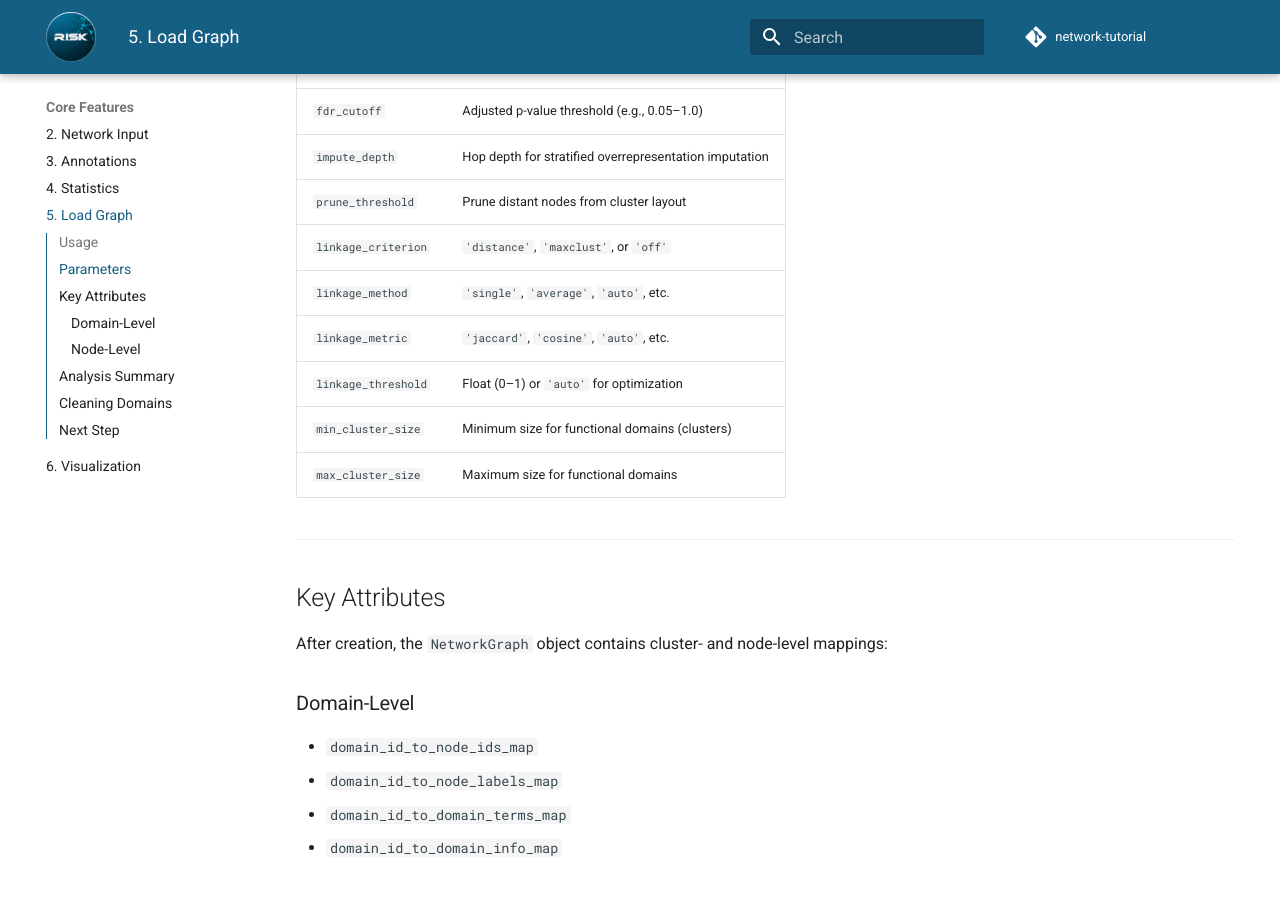
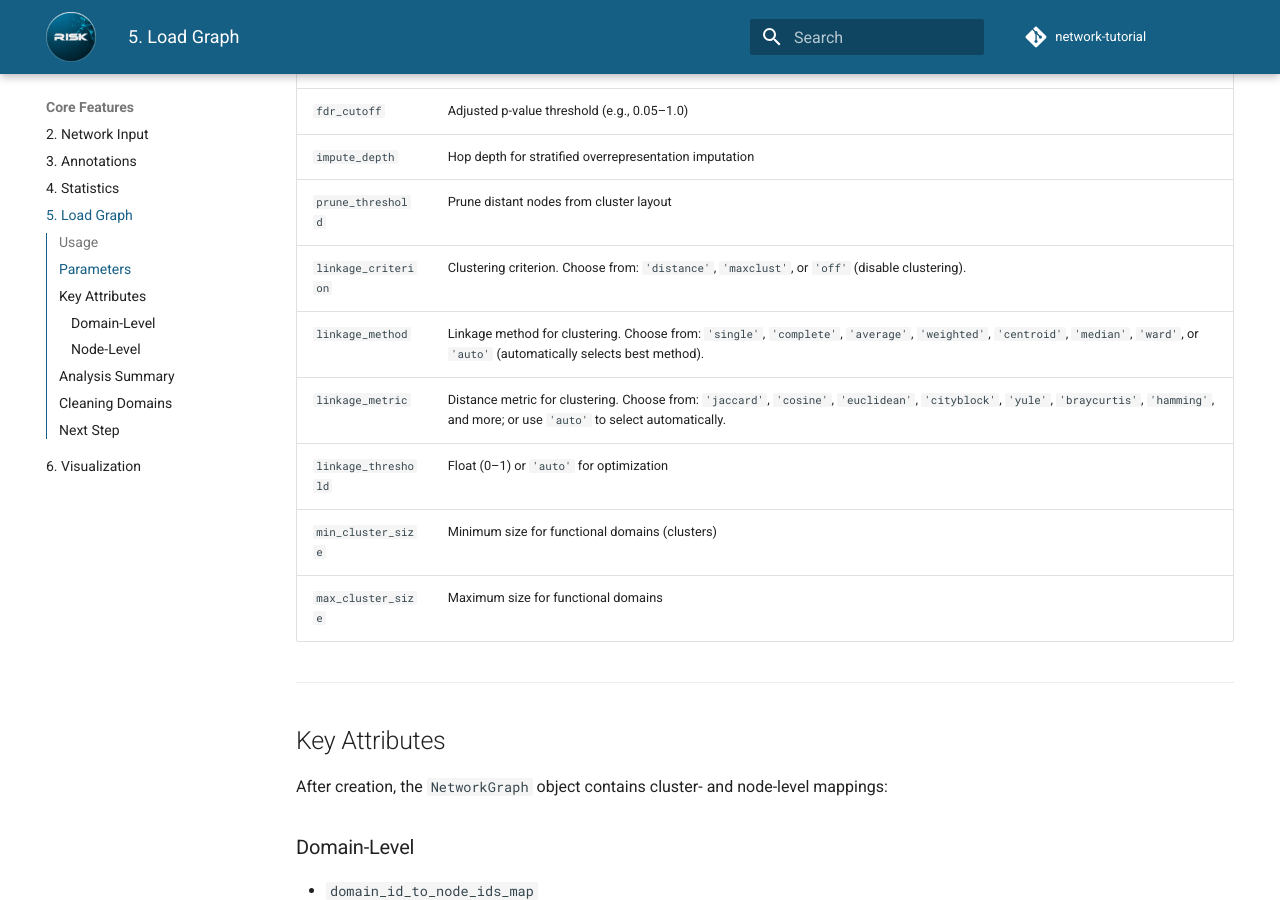
Before and after one commit to riskportal/network-tutorial, an MkDocs documentation site: the page built from docs/5_load_graph.md, in a window 1280 px wide and 900 px high, scrolled down 1225 px. Built offline with MkDocs 1.6.1 and Material for MkDocs 9.7.7, drawn with Linux system fonts in a browser that asks for light colours; comment, search, counter and statistics services are not loaded.

Commit message:
update docs/

```diff
--- a/docs/5_load_graph.md
+++ b/docs/5_load_graph.md
@@ -45,9 +45,9 @@ graph = risk.load_graph(
 | `fdr_cutoff`        | Adjusted p-value threshold (e.g., 0.05–1.0)                |
 | `impute_depth`      | Hop depth for stratified overrepresentation imputation     |
 | `prune_threshold`   | Prune distant nodes from cluster layout                    |
-| `linkage_criterion` | `'distance'`, `'maxclust'`, or `'off'`                     |
-| `linkage_method`    | `'single'`, `'average'`, `'auto'`, etc.                    |
-| `linkage_metric`    | `'jaccard'`, `'cosine'`, `'auto'`, etc.                    |
+| `linkage_criterion` | Clustering criterion. Choose from: `'distance'`, `'maxclust'`, or `'off'` (disable clustering). |
+| `linkage_method`    | Linkage method for clustering. Choose from: `'single'`, `'complete'`, `'average'`, `'weighted'`, `'centroid'`, `'median'`, `'ward'`, or `'auto'` (automatically selects best method). |
+| `linkage_metric`    | Distance metric for clustering. Choose from: `'jaccard'`, `'cosine'`, `'euclidean'`, `'cityblock'`, `'yule'`, `'braycurtis'`, `'hamming'`, and more; or use `'auto'` to select automatically. |
 | `linkage_threshold` | Float (0–1) or `'auto'` for optimization                   |
 | `min_cluster_size`  | Minimum size for functional domains (clusters)             |
 | `max_cluster_size`  | Maximum size for functional domains                        |
```
Also changed, not shown: docs/4_statistics.md (+3 -1 lines).
